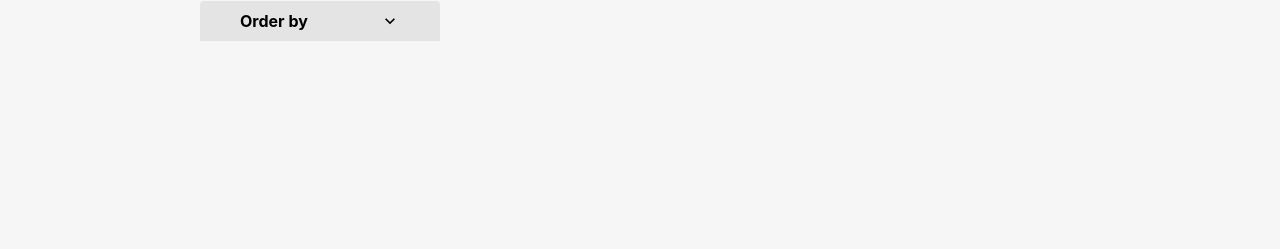
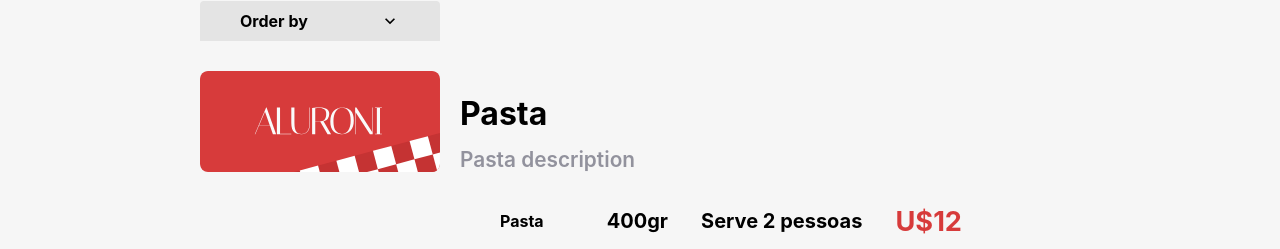
Before and after one commit to betocostadev/alura-react, a React (Create React App) app in the folder hungryman/: page /menu in a window 1280 px wide. Shown: the part 703-952 px from the top of the page. Before the commit the page ends 824 px from the top, so only its background shows below. Built offline with nearby package versions, Linux system fonts and the light colour scheme; a web font is replaced by a local one.

Commit message:
adding menu items

```diff
--- /dev/null
+++ b/hungryman/src/pages/Menu/Items/Item/Item.module.scss
@@ -0,0 +1,102 @@
+@import "styles/variables";
+@import "styles/breakpoints";
+
+$pasta: #d73b3b;
+$meat: #30201e;
+$combos: #e6c864;
+$vegan: #80aa40;
+
+.item {
+  display: flex;
+  flex-wrap: wrap;
+  width: 90%;
+  &__image {
+    min-width: 240px;
+    @media (max-width: $desktop_xsm) {
+      width: 100%;
+    }
+    img {
+      border-radius: 8px;
+      width: 100%;
+    }
+  }
+  &__description {
+    display: flex;
+    flex: 1;
+    flex-direction: column;
+    flex-wrap: wrap;
+    justify-content: space-around;
+    padding: 0 20px;
+    @media (max-width: $desktop_xsm) {
+      flex-direction: row;
+      margin-top: 20px;
+      padding: 0;
+    }
+  }
+  &__title {
+    h2 {
+      font-size: 2rem;
+      font-weight: bold;
+      margin-bottom: 20px;
+    }
+    p {
+      color: $dark-grey;
+      font-size: 1.3rem;
+      font-weight: 600;
+      max-width: 600px;
+      margin-bottom: 20px;
+    }
+  }
+  &__tags {
+    display: flex;
+    flex-wrap: wrap;
+    justify-content: space-between;
+    margin-bottom: 20px;
+    max-width: 700px;
+    @media (max-width: $desktop_xsm) {
+      justify-content: flex-end;
+    }
+    @media (max-width: $mobile) {
+      justify-content: flex-start;
+    }
+    > div {
+      margin: 10px;
+    }
+  }
+  &__type {
+    align-items: center;
+    border-radius: 2px;
+    display: flex;
+    font-weight: bold;
+    height: 40px;
+    justify-content: center;
+    padding: 10px 30px;
+    &__pasta {
+      background-color: $pasta;
+      color: white;
+    }
+    &__meat {
+      background-color: $meat;
+      color: white;
+    }
+    &__combos {
+      background-color: $combos;
+    }
+    &__vegan {
+      background-color: $vegan;
+    }
+  }
+  &__portion,
+  &__qtypersons,
+  &__value {
+    align-items: center;
+    display: flex;
+    font-size: 1.25rem;
+    font-weight: bold;
+    justify-content: center;
+  }
+  &__value {
+    color: $red;
+    font-size: 1.7rem;
+  }
+}
--- /dev/null
+++ b/hungryman/src/pages/Menu/Items/Item/index.tsx
@@ -0,0 +1,36 @@
+import logo from 'assets/logo.svg'
+import styles from './Item.module.scss'
+
+// interface Props {
+//   title: string
+//   description: string
+//   photo: string
+//   size: number
+//   serving: number
+//   price: number
+//   id: number
+// }
+
+const Item = () => {
+  return (
+    <div className={styles.item}>
+      <div className={styles.item__image}>
+        <img src={logo} alt="item" />
+      </div>
+      <div className={styles.item__description}>
+        <div className={styles.item__title}>
+          <h2>Pasta</h2>
+          <p>Pasta description</p>
+        </div>
+        <div className={styles.item__tags}>
+          <div className={styles.item__type}>Pasta</div>
+          <div className={styles.item__portion}>400gr</div>
+          <div className={styles.item__qtypersons}>Serve 2 pessoas</div>
+          <div className={styles.item__value}>U$12</div>
+        </div>
+      </div>
+    </div>
+  )
+}
+
+export default Item
--- /dev/null
+++ b/hungryman/src/pages/Menu/Items/Items.module.scss
@@ -0,0 +1,7 @@
+.items {
+  display: flex;
+  flex-direction: column;
+  flex-wrap: wrap;
+  gap: 40px;
+  width: 100%;
+}
--- /dev/null
+++ b/hungryman/src/pages/Menu/Items/index.tsx
@@ -0,0 +1,15 @@
+import menu from 'utils/items.json'
+import Item from './Item'
+import style from './Items.module.scss'
+
+const Items = () => {
+  return (
+    <div className={style.items}>
+      {menu.map((item) => (
+        <Item key={item.id} />
+      ))}
+    </div>
+  )
+}
+
+export default Items
--- a/hungryman/src/pages/Menu/index.tsx
+++ b/hungryman/src/pages/Menu/index.tsx
@@ -4,6 +4,8 @@
 import Search from './Search'
 import Filters from './Filters'
 import Orderer from './Orderer'
+import Items from './Items'
+
 const Menu = () => {
   const [search, setSearch] = useState('')
   const [filter, setFilter] = useState<number | null>(null)
@@ -26,6 +28,7 @@
           <Filters filter={filter} setFilter={setFilter} />
           <Orderer order={order} setOrder={setOrder} />
         </div>
+        <Items />
       </section>
     </main>
   )
--- /dev/null
+++ b/hungryman/src/utils/items.json
@@ -0,0 +1,119 @@
+[
+  {
+    "title": "Macarrão mediterrâneo",
+    "description": "Macarrão spaghetti com frutos-do-mar e especíarias, especialidade da cozinha. Atenção: Contém camarão e outros frutos-do-mar!",
+    "photo": "/assets/pratos/macarrao_mediterraneo.png",
+    "size": 400,
+    "serving": 2,
+    "price": 73.0,
+    "id": 1,
+    "category": {
+      "id": 1,
+      "label": "Massas"
+    }
+  },
+  {
+    "title": "Macarrão da casa",
+    "description": "Macarrão com frutos-do-mar e especíarias, especialidade da cozinha. Atenção: Contém camarão e outros frutos-do-mar!",
+    "photo": "/assets/pratos/macarrao_da_casa.png",
+    "size": 400,
+    "serving": 2,
+    "price": 54.0,
+    "id": 2,
+    "category": {
+      "id": 1,
+      "label": "Massas"
+    }
+  },
+  {
+    "title": "Macarrão com chilli",
+    "description": "Macarrão fetuccine com molho de chilli e especiárias.",
+    "photo": "/assets/pratos/macarrao_com_chilli.png",
+    "size": 350,
+    "serving": 1,
+    "price": 58.0,
+    "id": 3,
+    "category": {
+      "id": 1,
+      "label": "Massas"
+    }
+  },
+  {
+    "title": "Salada da casa com salmão grelhado",
+    "description": "Salada da casa (alface, rúcula, cenoura) com salmão.",
+    "photo": "/assets/pratos/salada_da_casa.png",
+    "size": 450,
+    "serving": 1,
+    "price": 42.0,
+    "id": 4,
+    "category": {
+      "id": 2,
+      "label": "Carnes"
+    }
+  },
+  {
+    "title": "Bife com batatas",
+    "description": "Bife de boi (150g) na chapa, com batatas fritas. Acompanha arroz e molhos.",
+    "photo": "/assets/pratos/bife_com_batatas.png",
+    "size": 550,
+    "serving": 2,
+    "price": 86.0,
+    "id": 5,
+    "category": {
+      "id": 2,
+      "label": "Carnes"
+    }
+  },
+  {
+    "title": "Picanha picada com legumes e massa",
+    "description": "400g de picanha picada, com legumes grelhados e massa escolhida pelo cliente.",
+    "photo": "/assets/pratos/picanha_picada.png",
+    "size": 850,
+    "serving": 3,
+    "price": 123.0,
+    "id": 6,
+    "category": {
+      "id": 3,
+      "label": "Combos"
+    }
+  },
+  {
+    "title": "Lasagna vegana (carne de soja)",
+    "description": "Lasagna 100% vegana feita com carne de soja e massa especial.",
+    "photo": "/assets/pratos/lasagna_vegana.png",
+    "size": 350,
+    "serving": 1,
+    "price": 45.0,
+    "id": 7,
+    "category": {
+      "id": 4,
+      "label": "Veganos"
+    }
+  },
+  {
+    "title": "Salada especial",
+    "description": "Salada com abacate, manga, alface, grão de bico e muito mais.",
+    "photo": "/assets/pratos/salada_especial.png",
+    "size": 350,
+    "serving": 1,
+    "price": 37.0,
+    "id": 8,
+    "category": {
+      "id": 4,
+      "label": "Veganos"
+    }
+  },
+  {
+    "title": "Almôndegas",
+    "description": "Porção de almôndegas com sour cream, cebola e tempêros. Acompanha arroz ou massa.",
+    "photo": "/assets/pratos/almondegas.png",
+    "size": 740,
+    "serving": 3,
+    "price": 120.0,
+    "id": 9,
+    "category": {
+      "id": 3,
+      "label": "Combos"
+    }
+  }
+]
```
